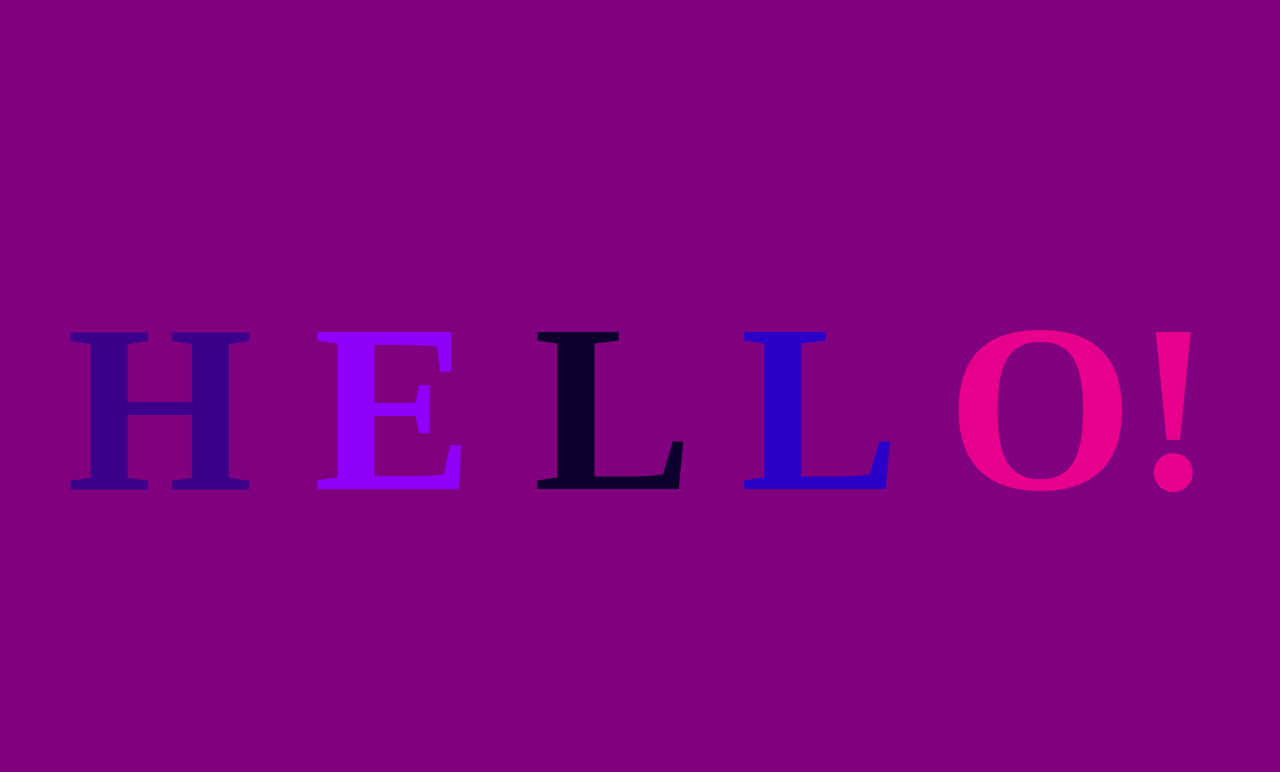
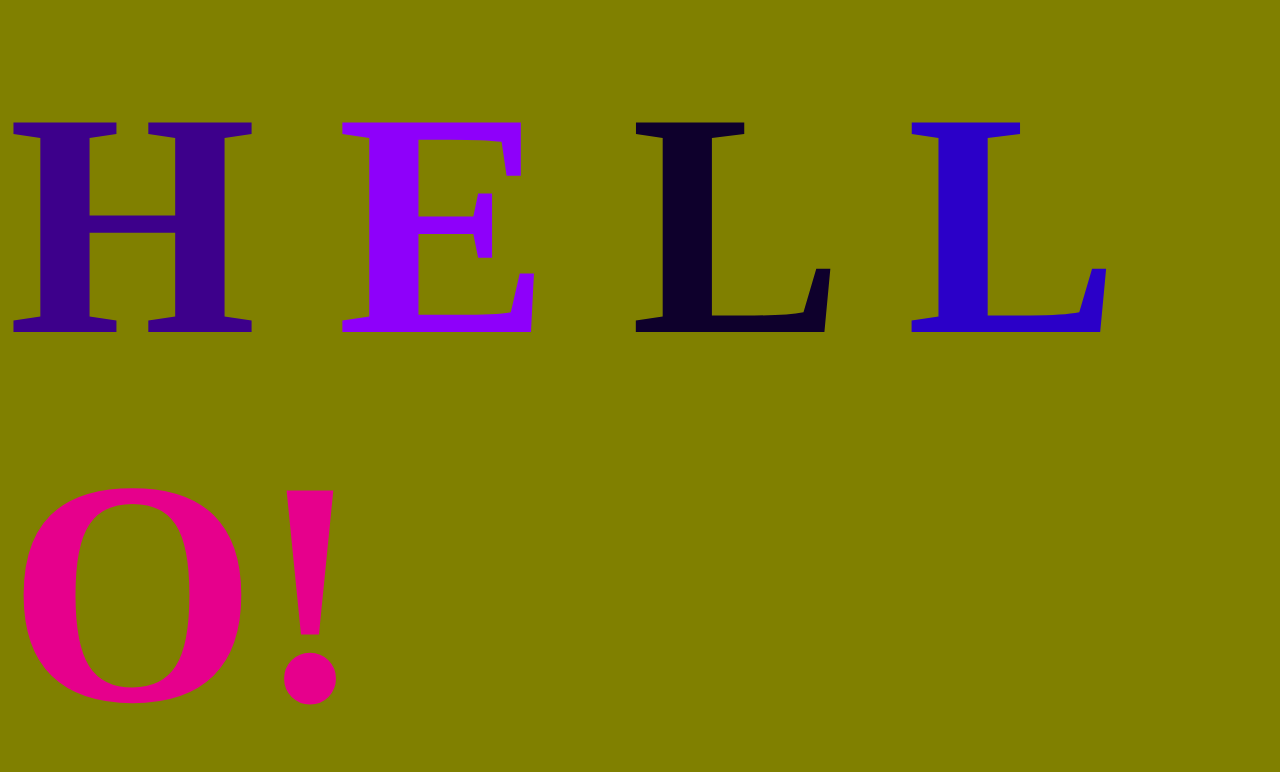
Before and after one commit to slchavira/Unit6GitDemo, a plain HTML site: page index.html in a window 1280 px wide. Drawn offline with Linux system fonts and the light colour scheme.

Commit message:
change bg to olive

```diff
--- a/app.css
+++ b/app.css
@@ -3,11 +3,11 @@ body {
     justify-content: center;
     align-items: center;
     height: 100vh;
-    background-color: purple;
+    background-color: olive;
 }
 
 h1 {
-    font-size: 15rem;
+    font-size: 20rem;
     font-family: Montserrat;;
 }
 
```
